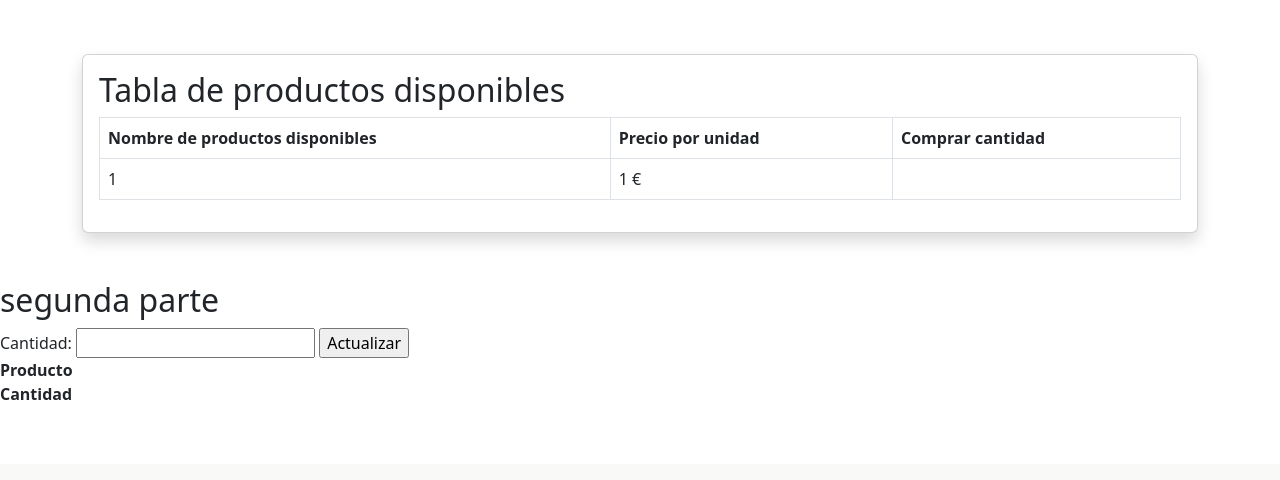
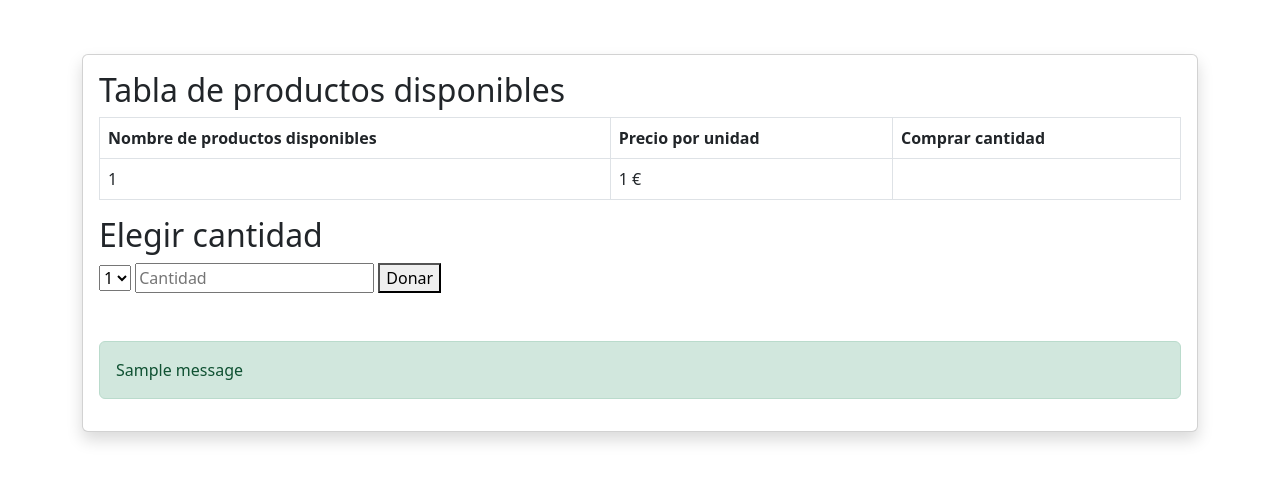
Before and after one commit to yessid-22/zerofood, a Flask app: page /donar in a window 1280 px wide. Shown: the part 336-816 px from the top of the page. Before the commit the page ends 736 px from the top, so only its background shows below. Run offline with Flask 3, Linux system fonts and the light colour scheme; tables that the repository leaves empty or names only in its code hold one stand-in row (values such as "Sample post"); one stand-in notice (Sample message) is shown; some libraries are stand-ins or nearby versions.

Commit message:
Update donar.html

```diff
--- a/app/templates/donar.html
+++ b/app/templates/donar.html
@@ -36,22 +36,31 @@
                     {% endfor %}
                 </tbody>
             </table>
+
+            <h2>Elegir cantidad</h2>
+
+            <form action="/donar" method="post">
+                <select name="id_producto">
+                    {% for producto in productos %}
+                    <option value="{{ producto.id }}">{{ producto[1] }}</option>
+                    {% endfor %}
+                </select>
+                <input type="number" name="cantidad" min="1" placeholder="Cantidad">
+                <button type="submit">Donar</button>
+            </form>
+
+            <br><br>
+            <!-- Mensajes flash -->
+            {% with messages = get_flashed_messages(with_categories=true) %}
+                {% if messages %}
+                    {% for category, message in messages %}
+                        <div class="alert alert-{{ category }}">{{ message }}</div>
+                    {% endfor %}
+                {% endif %}
+            {% endwith %}
         </div>
     </div>
 </div>
 <br><br>
 
-<h2>segunda parte</h2>
-
-<form method="POST" action="">
-    <label for="cantidad">Cantidad:</label>
-    <input type="number" id="cantidad" name="cantidad" required>
-    <input type="submit" value="Actualizar">
-</form>
-
-<strong>Producto</strong>
-<br>
-<strong>Cantidad</strong>
-<br>
-
 {% endblock %}
```
